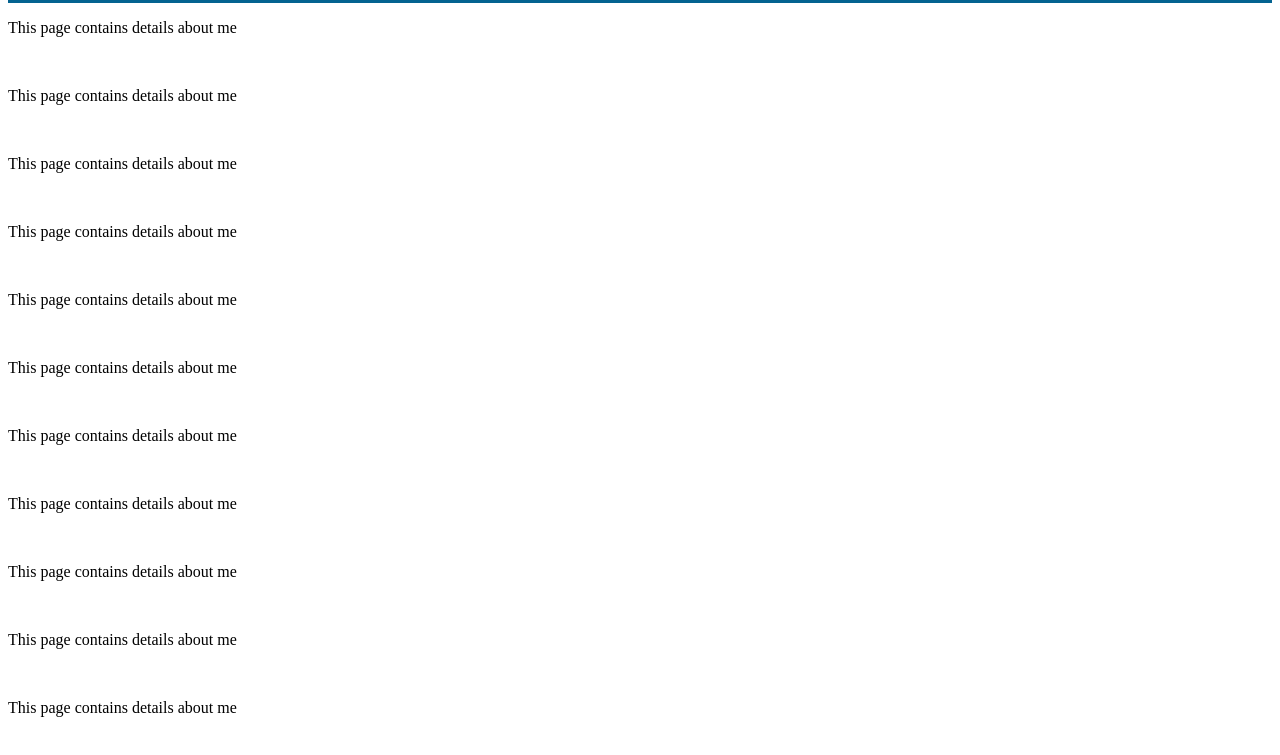
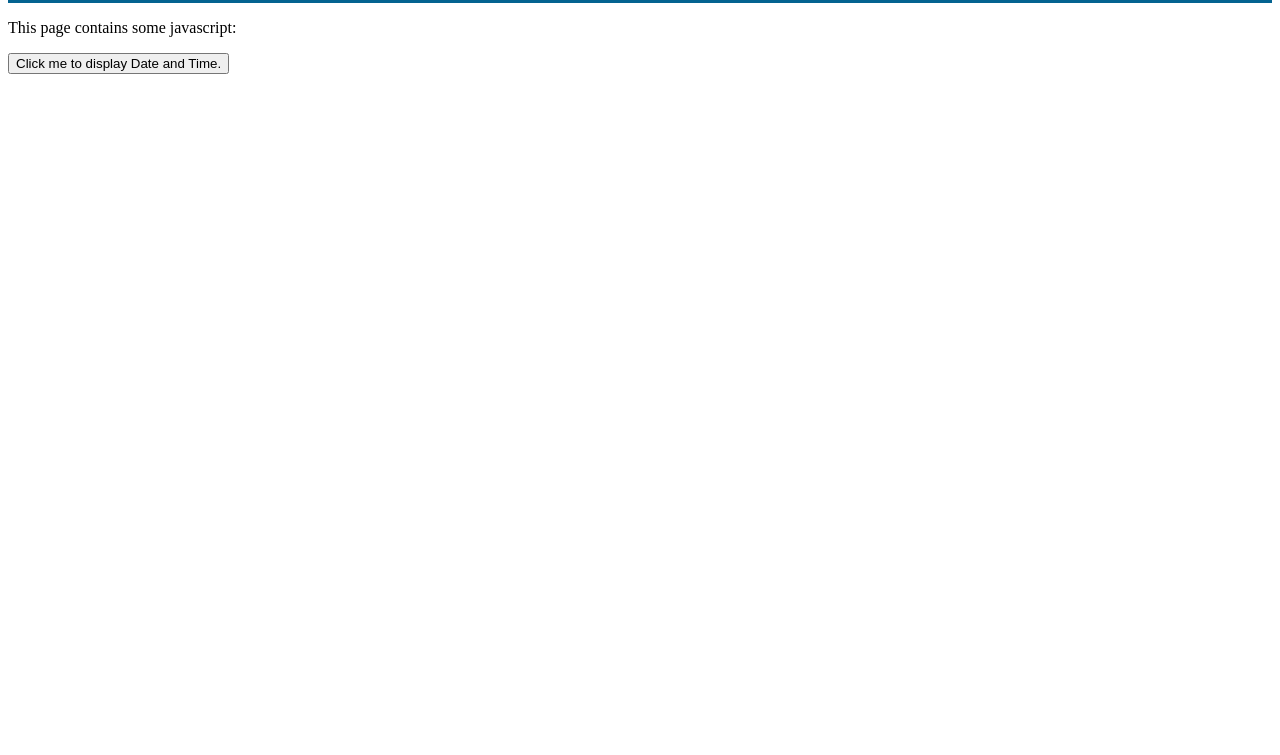
Before and after one commit to marksgraham/markgraham539.github.io, a plain HTML site: page more.html in a window 1280 px wide. Shown: the part 65-820 px from the top of the page. Drawn offline with Linux system fonts and the light colour scheme.

Commit message:
Added javascript

```diff
--- a/more.html
+++ b/more.html
@@ -15,27 +15,13 @@
 		<a href="about.html"><p id ="button"> About </p> </a>
 		<a href="more.html"><p id ="button-current"> More </p> </a>
 		<div id="header"></div>
-		<p> This page contains details about me <p>
-		<br>
-		<p> This page contains details about me <p>
-		<br>
-		<p> This page contains details about me <p>
-		<br>
-		<p> This page contains details about me <p>
-		<br>
-		<p> This page contains details about me <p>
-		<br>
-		<p> This page contains details about me <p>
-		<br>
-		<p> This page contains details about me <p>
-		<br>
-		<p> This page contains details about me <p>
-		<br>
-		<p> This page contains details about me <p>
-		<br>
-		<p> This page contains details about me <p>
-		<br>
-		<p> This page contains details about me <p>
-		<br>
+		<p> This page contains some javascript: </p>
+
+		<button type="button"
+onclick="document.getElementById('demo').innerHTML = Date()">
+Click me to display Date and Time.</button>
+
+<p id="demo"></p>
+
 	</body>
 </html>
```
